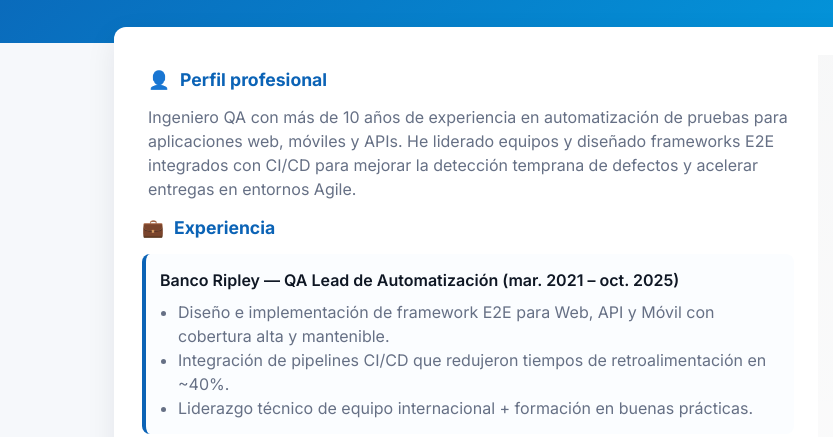
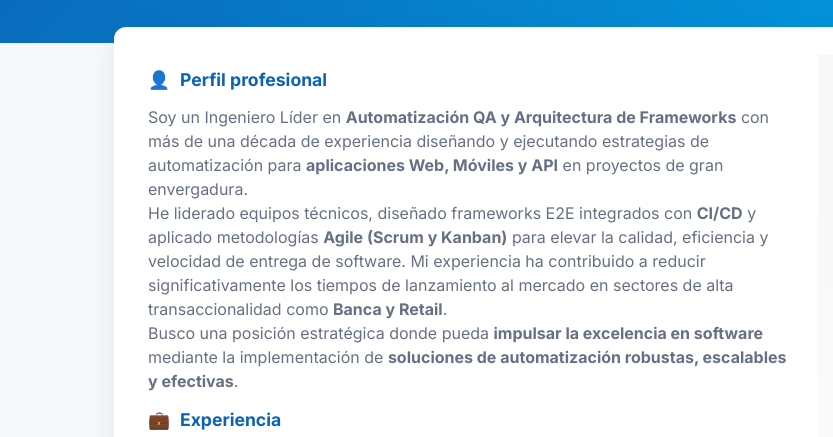
Before and after one commit to jdbarra01/portfolio-cv, a plain HTML site: page index.html in a window 1280 px wide. Shown: the part 172-609 px from the top of the page, 0-833 px from the left. Drawn offline with Linux system fonts and the light colour scheme.

Commit message:
Primer commit CV interactivo

```diff
--- a/index.html
+++ b/index.html
@@ -80,10 +80,18 @@
         <section aria-labelledby="sobre-mi">
           <div style="padding:6px 6px 0">
             <h2 id="sobre-mi"><span class="icon">👤</span> Perfil profesional</h2>
-            <div class="profile">
-              <p>Ingeniero QA con más de 10 años de experiencia en automatización de pruebas para aplicaciones web, móviles y APIs. He liderado equipos y diseñado frameworks E2E integrados con CI/CD para mejorar la detección temprana de defectos y acelerar entregas en entornos Agile.</p>
-            </div>
-          </div>
+        <div class="profile">
+  <p>
+    Soy un Ingeniero Líder en <strong>Automatización QA y Arquitectura de Frameworks</strong> con más de una década de experiencia diseñando y ejecutando estrategias de automatización para <strong>aplicaciones Web, Móviles y API</strong> en proyectos de gran envergadura.
+  </p>
+  <p>
+    He liderado equipos técnicos, diseñado frameworks E2E integrados con <strong>CI/CD</strong> y aplicado metodologías <strong>Agile (Scrum y Kanban)</strong> para elevar la calidad, eficiencia y velocidad de entrega de software.
+    Mi experiencia ha contribuido a reducir significativamente los tiempos de lanzamiento al mercado en sectores de alta transaccionalidad como <strong>Banca y Retail</strong>.
+  </p>
+  <p>
+    Busco una posición estratégica donde pueda <strong>impulsar la excelencia en software</strong> mediante la implementación de <strong>soluciones de automatización robustas, escalables y efectivas</strong>.
+  </p>
+</div>
 
           <div class="section">
             <h2><span class="icon">💼</span> Experiencia</h2>
```
